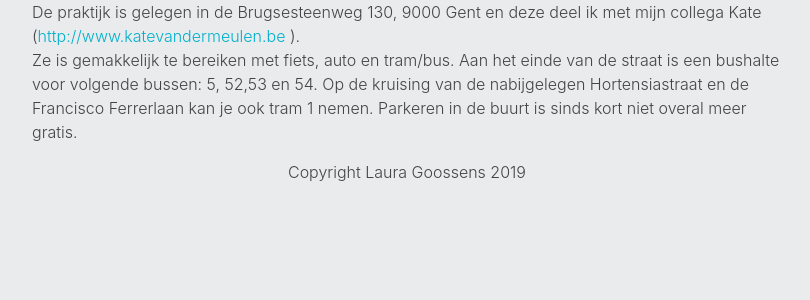
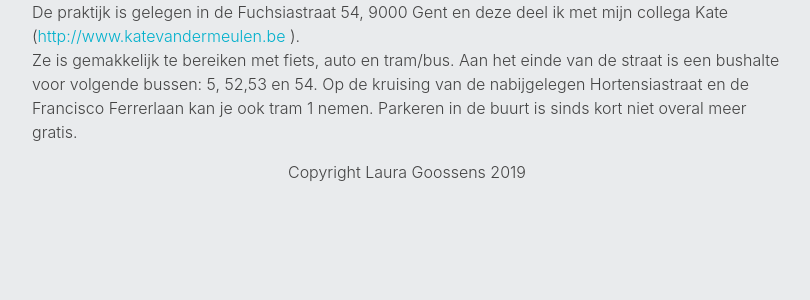
Before and after one commit to studioj/lauragoossensgent, a Django app: page /bereikbaarheid in a window 1280 px wide. Shown: the part 197-497 px from the top of the page, without its empty margins (233-1043 px from the left). Run offline with Django 3.2, Linux system fonts and the light colour scheme; some libraries are stand-ins or nearby versions.

Commit message:
ff terug gelijkzetten met oude site

```diff
--- a/lauragoossens/templates/bereikbaarheid.html
+++ b/lauragoossens/templates/bereikbaarheid.html
@@ -1,7 +1,7 @@
 {% extends "base.html" %}
 {% block content %}
     <div class="mx-auto" style="width: 750px">
-    <p>De praktijk is gelegen in de Brugsesteenweg 130, 9000 Gent en deze deel ik met mijn collega Kate (<a
+    <p>De praktijk is gelegen in de Fuchsiastraat 54, 9000 Gent en deze deel ik met mijn collega Kate (<a
             href="http://www.katevandermeulen.be">http://www.katevandermeulen.be</a> ).<br>
         Ze is gemakkelijk te bereiken met fiets, auto en tram/bus. Aan het einde van de straat is een bushalte voor
         volgende
```
